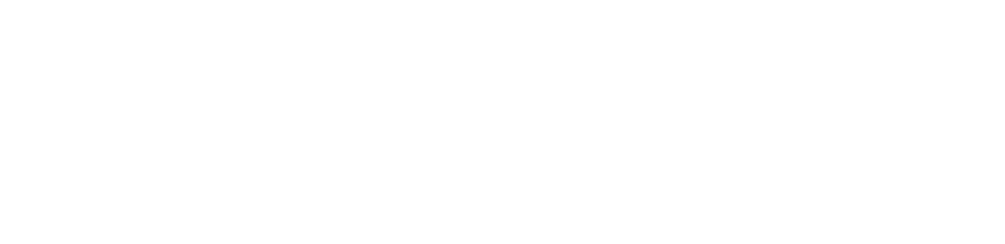
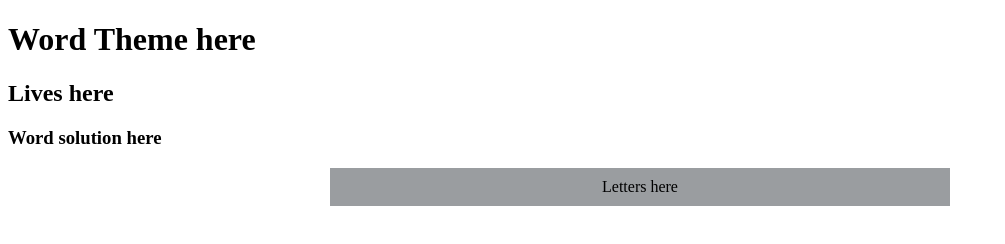
Before and after one commit to helioboros/WDI16-Hangman, a plain HTML site: page index.html in a window 1280 px wide. Shown: the whole page, without its empty margins (0-1005 px from the left). Drawn offline with nearby package versions, Linux system fonts and the light colour scheme.

Commit message:
bare bones css

```diff
--- a/index.html
+++ b/index.html
@@ -6,11 +6,14 @@
     <meta name="viewport" content="width=device-width, initial-scale=1.0">
     <meta http-equiv="X-UA-Compatible" content="ie=edge">
     <link href="style.css" rel="stylesheet" type="text/css">
-    <title>Document</title>
+    <title>Hangman!</title>
 </head>
 
 <body>
-
+    <h1>Word Theme here</h1>
+    <h2>Lives here</h2>
+    <h3>Word solution here</h3>
+    <div class="letters">Letters here</div>
     <script src="https://code.jquery.com/jquery-3.3.1.min.js" integrity="sha256-FgpCb/KJQlLNfOu91ta32o/NMZxltwRo8QtmkMRdAu8="
         crossorigin="anonymous"></script>
     <script src="script.js"></script>
--- a/style.css
+++ b/style.css
@@ -0,0 +1,24 @@
+.letters {
+    display: flex;
+    align-items: space-around;
+    justify-content: space-around;
+    max-width: 600px;
+    max-height: 600px;
+    margin: 0 auto;
+    background: #9a9da0;
+    padding: 10px;
+    border: #434547;
+    border-width: 4px;
+}
+
+/* Most of this is on the backburner for being pretty stuff.
+
+Just make the div nice for now
+
+h1 {
+    font-family:
+}
+
+@media (max-width: 600px) {
+
+} */
```
